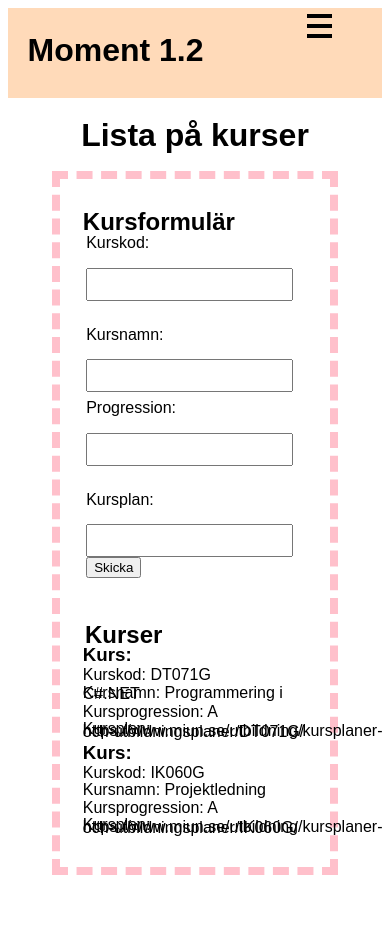
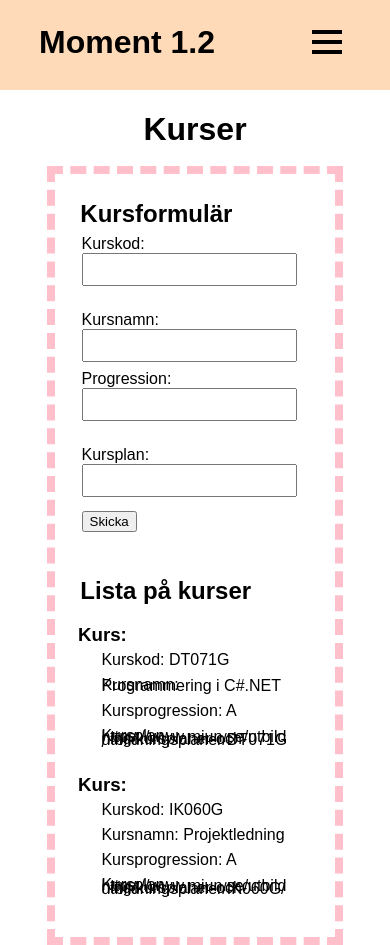
Before and after one commit to Muurein/ts-moment1.2-v3, a website built with Parcel: page src/index.html in a window 390 px wide. Before the commit the page ends 883 px from the top, so only its background shows below. Built offline with nearby package versions, Linux system fonts and the light colour scheme.

Commit message:
mobile-version finished

```diff
--- a/src/css/styles.css
+++ b/src/css/styles.css
@@ -1,6 +1,6 @@
-/** {
+* {
     margin: 0;
-}*/
+}
 
 body {
     font-family: Arial, Helvetica, sans-serif;
@@ -23,24 +23,25 @@ nav {
 .logo {
     position: absolute;
     margin-top: 42px;
-    margin-left: 5%;
+    margin-left: 10%;
     font-weight: bold;
     font-size: 32px;
-}
-
-.top-bar {
-    margin-top: 50px; /*funkar inte */
 }
 
 .bar {
     background-color: black;
     display: inline-block;
     height: 4px;
-    width: 25px;
+    width: 30px;
     margin-top: 6px;
     margin-left: 80%;
     z-index: 10;
 }
+
+.top-bar {
+    margin-top: 30px;
+}
+
 
 h1 {
     text-align: center;
@@ -58,14 +59,15 @@ main {
     padding: 6%;
 }
 
-.from-h2 {
+.form-h2 {
     margin-left: 1%;
-    margin-bottom: 3%;
+    margin-top: 7%;
 }
 
 form {
-    margin-top: 1.5%;
+    margin-top: 12%;
     margin-left: 1.5%;
+
 }
 
 form input {
@@ -83,6 +85,23 @@ form p {
     margin-top: 7%;
 }
 
+.submit-button {
+    margin-top: 6%;
+}
+
+#submittedCourses {
+    overflow-wrap: break-word;
+    /* funkar inte, kursprogressionen skriver fortfarande över sig själv, har också testat lägga den på article och p*/
+}
+
+#submittedCourses article {
+    margin-top: 18%;
+
+}
+
+#submittedCourses p {
+    margin: 10%;
+}
 
 
 .courses-h2 {
--- a/src/index.html
+++ b/src/index.html
@@ -3,7 +3,7 @@
 <head>
     <meta charset="UTF-8">
     <meta name="viewport" content="width=device-width, initial-scale=1.0">
-    <title>Document</title>
+    <title>Lista på kurser</title>
 
     <link rel="stylesheet" href="css/styles.css">
     <script src="ts/main.ts" type="module" defer></script>
@@ -14,14 +14,14 @@
         <p class="logo">Moment 1.2</p>
         <nav>
             <div class="hamburger">
-                <span class="bar to-bar"></span>
+                <span class="bar top-bar"></span>
                 <span class="bar"></span>
                 <span class="bar"></span>
             </div>
         </nav>
     </header>
 
-    <h1>Lista på kurser</h1>
+    <h1>Kurser</h1>
 
     <main>
         <h2 class="form-h2">Kursformulär</h2>
@@ -48,7 +48,7 @@
 
 
 
-        <h2 class="courses-h2">Kurser</h2>
+        <h2 class="courses-h2">Lista på kurser</h2>
         <div id="submittedCourses">
 
         </div>
```
Also changed, not shown: dist/index.html, 4 other files.
